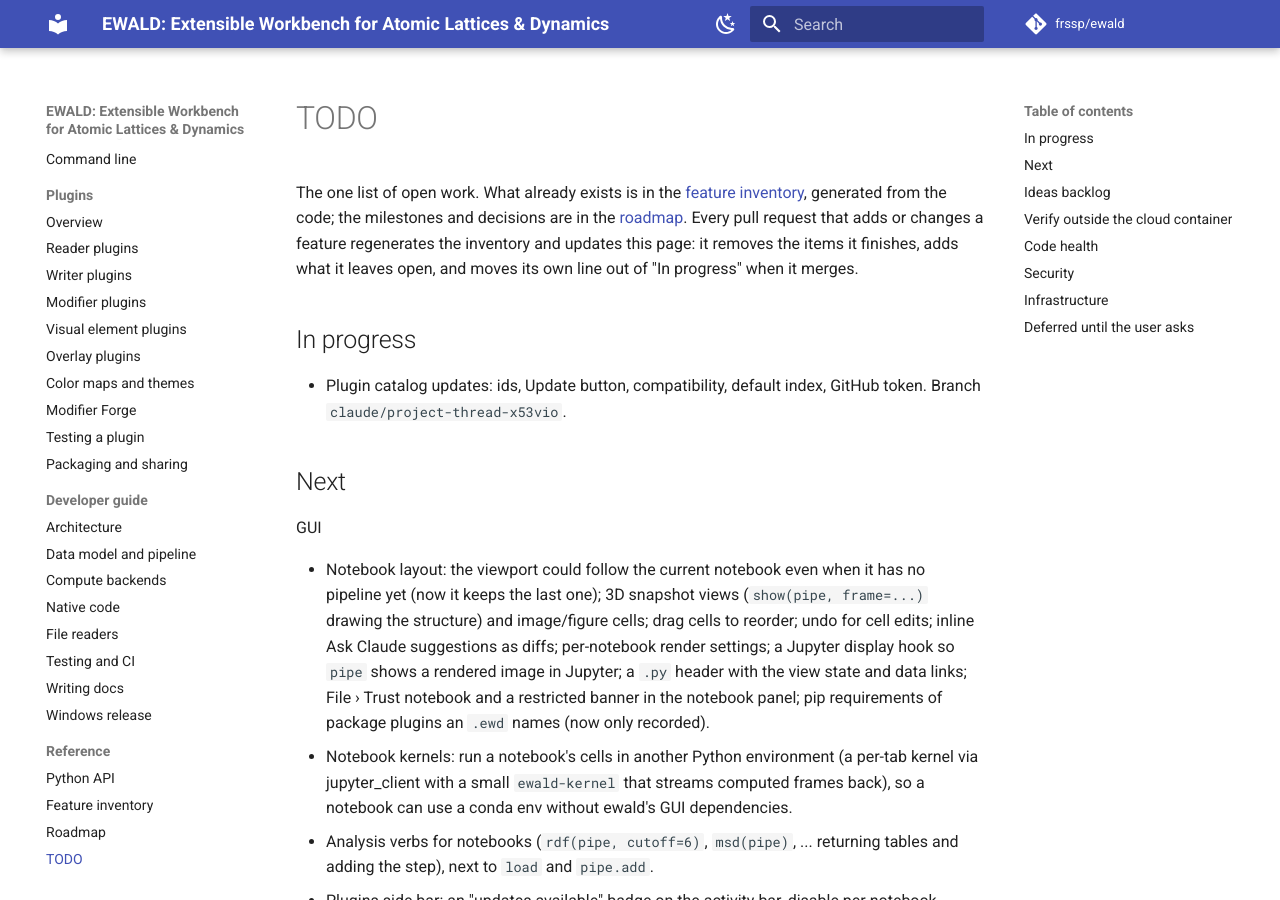
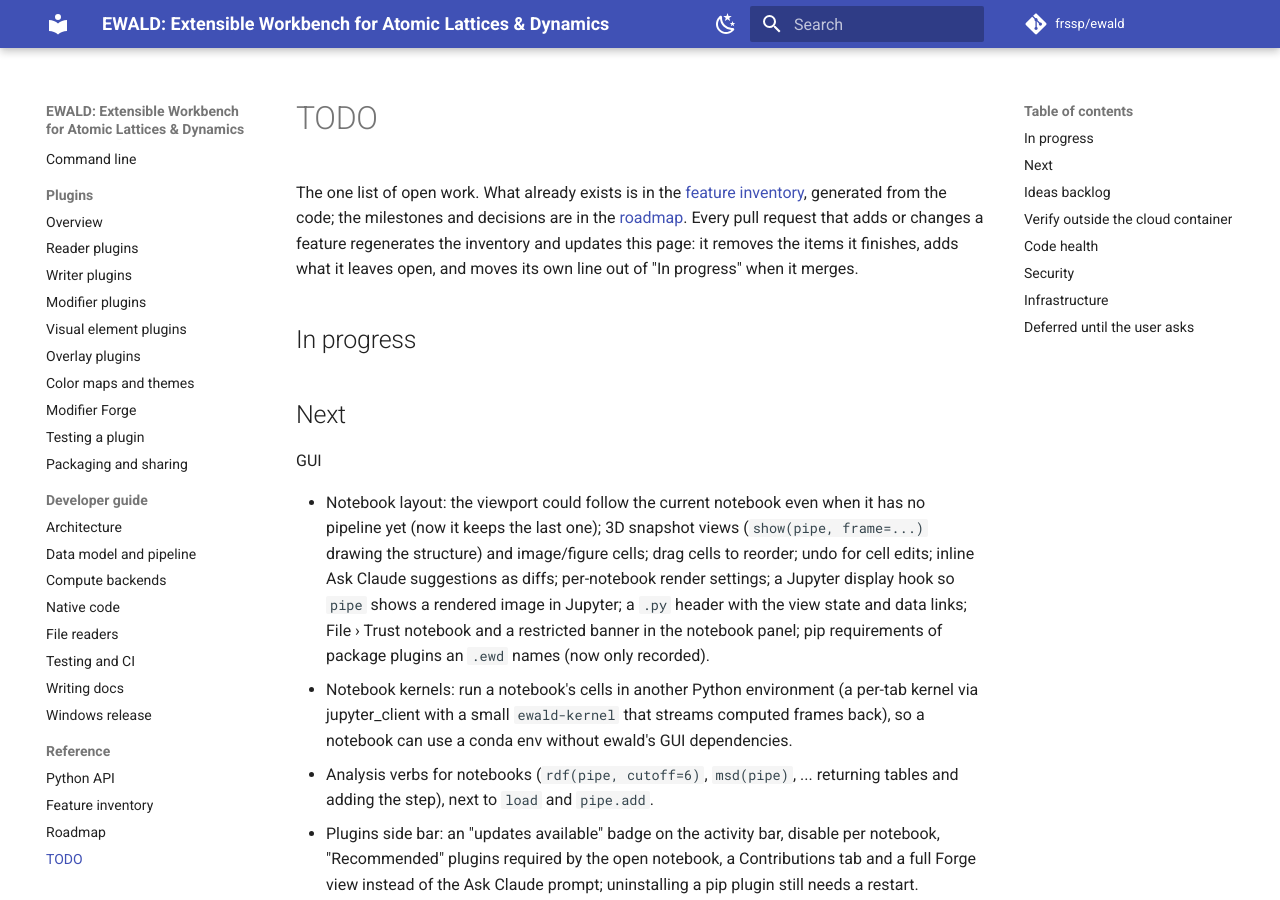
Before and after one commit to frssp/ewald, an MkDocs documentation site: the page built from docs/todo.md, in a window 1280 px wide and 900 px high. Built offline with MkDocs 1.6.1 and Material for MkDocs 9.7.7, drawn with Linux system fonts in a browser that asks for light colours; comment, search, counter and statistics services are not loaded.

Commit message:
todo: plugin catalog updates landed
Co-Authored-By: Claude Opus 5.5 (1M context) <noreply@anthropic.com>

```diff
--- a/docs/todo.md
+++ b/docs/todo.md
@@ -8,8 +8,6 @@ it removes the items it finishes, adds what it leaves open, and moves its own li
 
 ## In progress
 
-- Plugin catalog updates: ids, Update button, compatibility, default index, GitHub token.
-  Branch `claude/project-thread-x53vio`.
 
 ## Next
 
```
